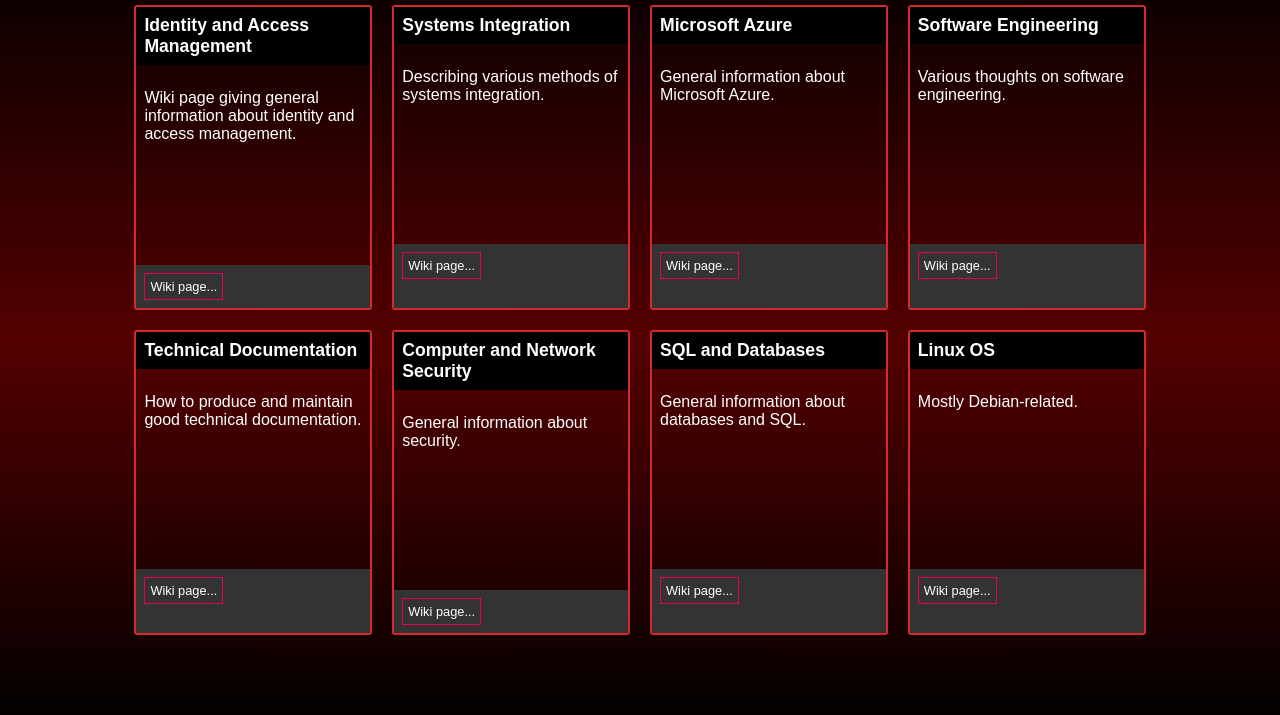
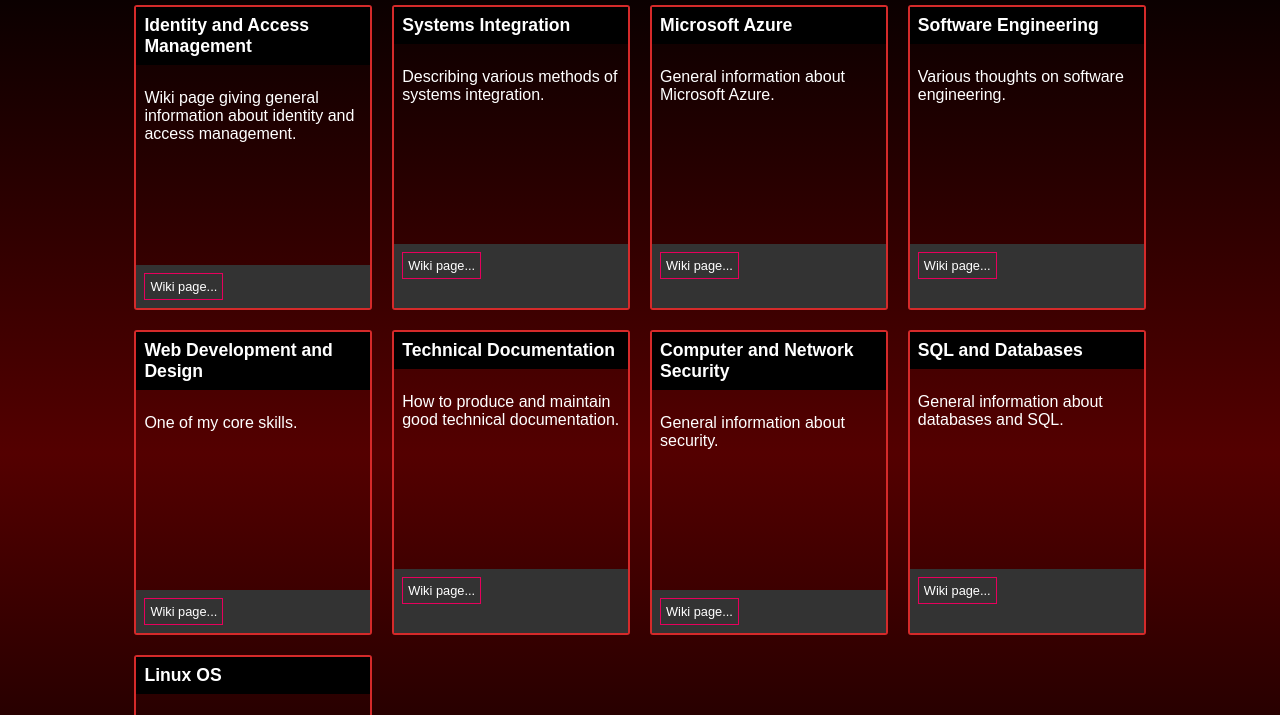
Before and after one commit to emma-scarbrough/emma-scarbrough.github.io, a plain HTML site: page index.html in a window 1280 px wide. Shown: the part 68-783 px from the top of the page. Drawn offline with Linux system fonts and the light colour scheme.

Commit message:
Update index.html

```diff
--- a/index.html
+++ b/index.html
@@ -70,6 +70,22 @@
 
 				<article class="card">
 					<header>
+						<h2>Web Development and Design</h2>
+					</header>
+					<div class="content">
+						<p>
+							One of my core skills.
+						</p>
+					</div>
+				<footer>
+					<a href="https://github.com/emma-scarbrough/emma-scarbrough.github.io/wiki/Web-Development">
+						<button class="main-button">Wiki page...</button>
+					</a>
+				</footer>
+				</article>
+
+				<article class="card">
+					<header>
 						<h2>Technical Documentation</h2>
 					</header>
 					<div class="content">
```
